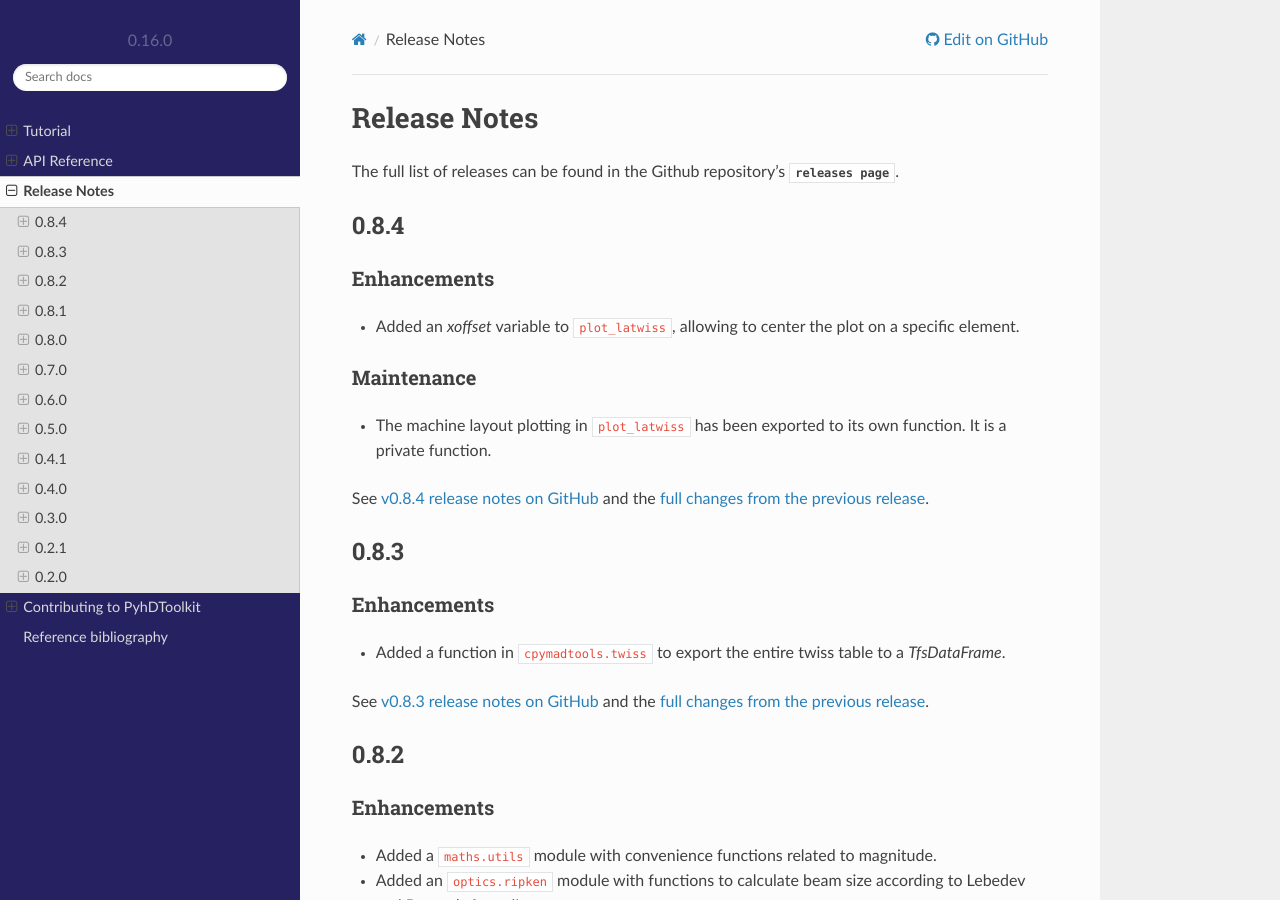
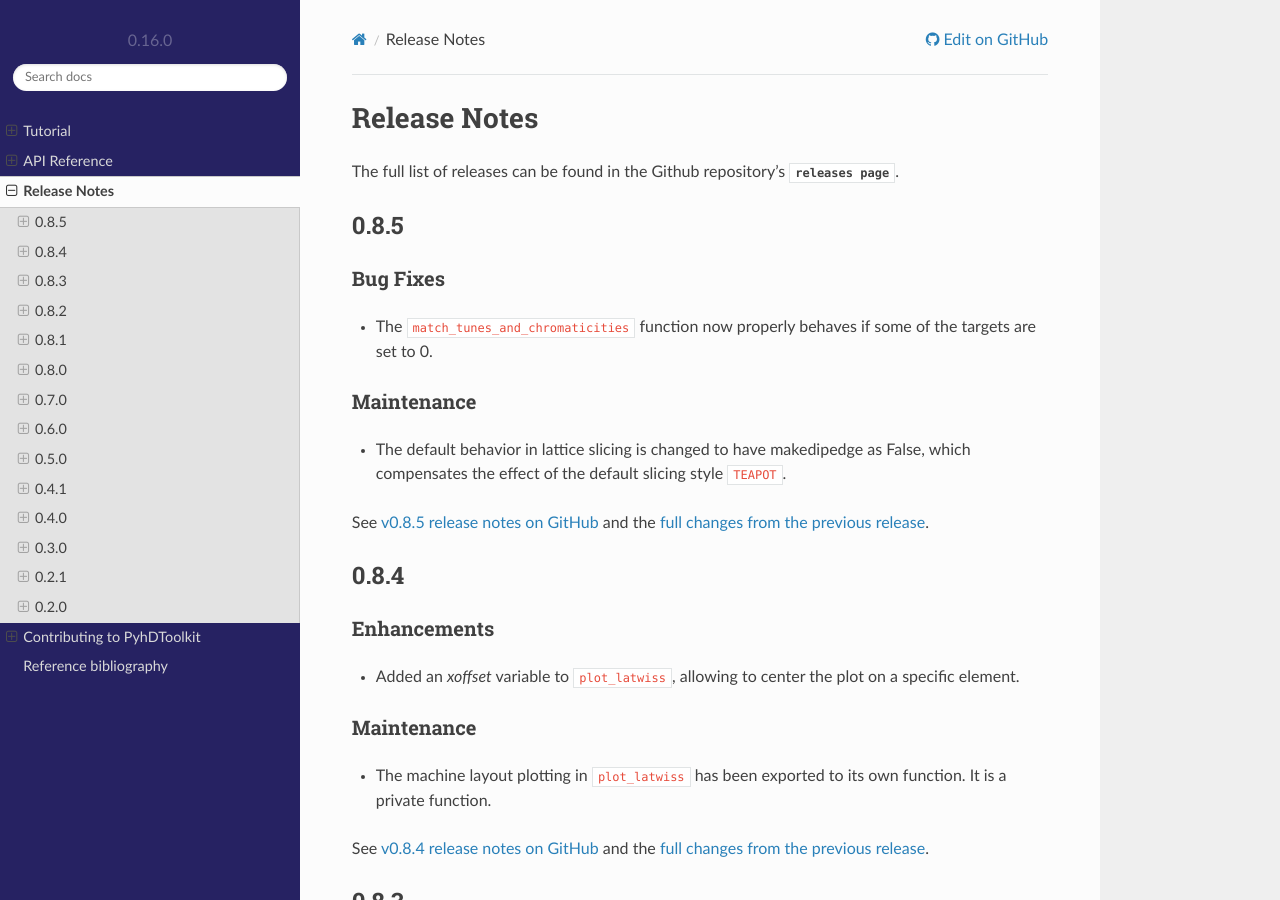
Before and after one commit to fsoubelet/PyhDToolkit, a Sphinx documentation site: the page built from docs/release.rst, in a window 1280 px wide and 900 px high. Built offline with Sphinx 7.4.7 and the Read the Docs theme 2.0.0, drawn with Linux system fonts in a browser that asks for light colours; pages that are not in the unit, such as notebooks, are missing from menus.

```diff
--- a/docs/release.rst
+++ b/docs/release.rst
@@ -2,6 +2,24 @@
 =============
 
 The full list of releases can be found in the Github repository's `releases page <https://github.com/fsoubelet/PyhDToolkit/releases>`.
+
+.. _release_0.8.5:
+
+0.8.5
+-----
+
+Bug Fixes
+~~~~~~~~~
+
+* The ``match_tunes_and_chromaticities`` function now properly behaves if some of the targets are set to 0.
+
+Maintenance
+~~~~~~~~~~~
+
+* The default behavior in lattice slicing is changed to have makedipedge as False, which compensates the effect of the default slicing style ``TEAPOT``.
+
+See `v0.8.5 release notes on GitHub <https://github.com/fsoubelet/PyhDToolkit/releases/tag/0.8.5>`_ and the `full changes from the previous release <https://github.com/fsoubelet/PyhDToolkit/compare/0.8.4...0.8.5>`_.
+
 
 .. _release_0.8.4:
 
```
